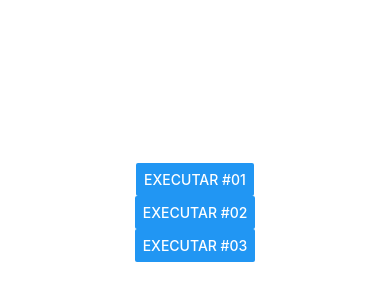
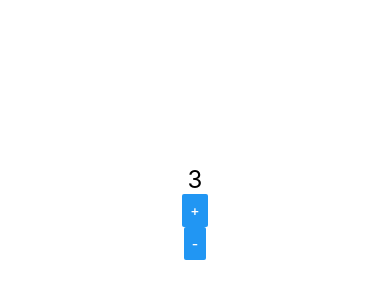
Before and after one commit to immerfallen/CursoReactNative, a React Native app: screen / in a window 390 px wide. Shown: the part 210-510 px from the top of the page. Built offline with nearby package versions, Linux system fonts and the light colour scheme.

Commit message:
Utilizando o useState

```diff
--- a/src/App.js
+++ b/src/App.js
@@ -1,11 +1,13 @@
 import React from 'react'
 import {View, Text, StyleSheet} from 'react-native'
+import Contador from './components/Contador'
+
 // import Primeiro from './components/Primeiro'
 // import X, {Comp1, Comp2 } from './components/MultiComponents' //Esse X é o componente oficial (default) exportado de MultiComponents
 // import MinMax from './components/MinMax'
 // import Aleatorio from './components/Aleatorio'
 // import Principal from './components/Titulo'
-import Botao from './components/Botao'
+// import Botao from './components/Botao'
 
 export default () => (
     <View style={style.App}>
@@ -18,7 +20,8 @@
         <MinMax  min="1" max="90"/>  */}
         {/* <Aleatorio min={100} max={200}></Aleatorio> */}
         {/* <Principal principal="Cadastro de Produto" secundario="Entre com os dados para cadastrar o produto:"></Principal> Se quise envolver mais de uma propriedade dentro da mesma tag, eles tem que estar envolvidos e uma View */}
-        <Botao></Botao>
+        {/* <Botao></Botao> */}
+        <Contador inicial={3} passo={4}></Contador>
     </View>
 
     // Uma das possiblidade de chamar mais de uma props dentro de um unico elemento é a seguinte:
--- a/src/components/Contador.js
+++ b/src/components/Contador.js
@@ -0,0 +1,25 @@
+import React, {useState} from 'react'
+import {Text, Button} from 'react-native'
+import Estilo from './estilo'
+
+export default props => {
+   // let numero = props.inicial
+    const [numero, setNumero] = useState(props.inicial)
+    const passo = props.passo
+
+    const inc = () => {
+        setNumero(numero + passo)
+
+    }
+    const dec = () => {
+        setNumero(numero - passo)
+
+    }
+    return (
+        <>
+        <Text style={Estilo.txtG}>{numero}</Text>
+        <Button title="+" onPress={inc}></Button>
+        <Button title="-" onPress={dec}></Button>
+        </>
+    )
+}
```
